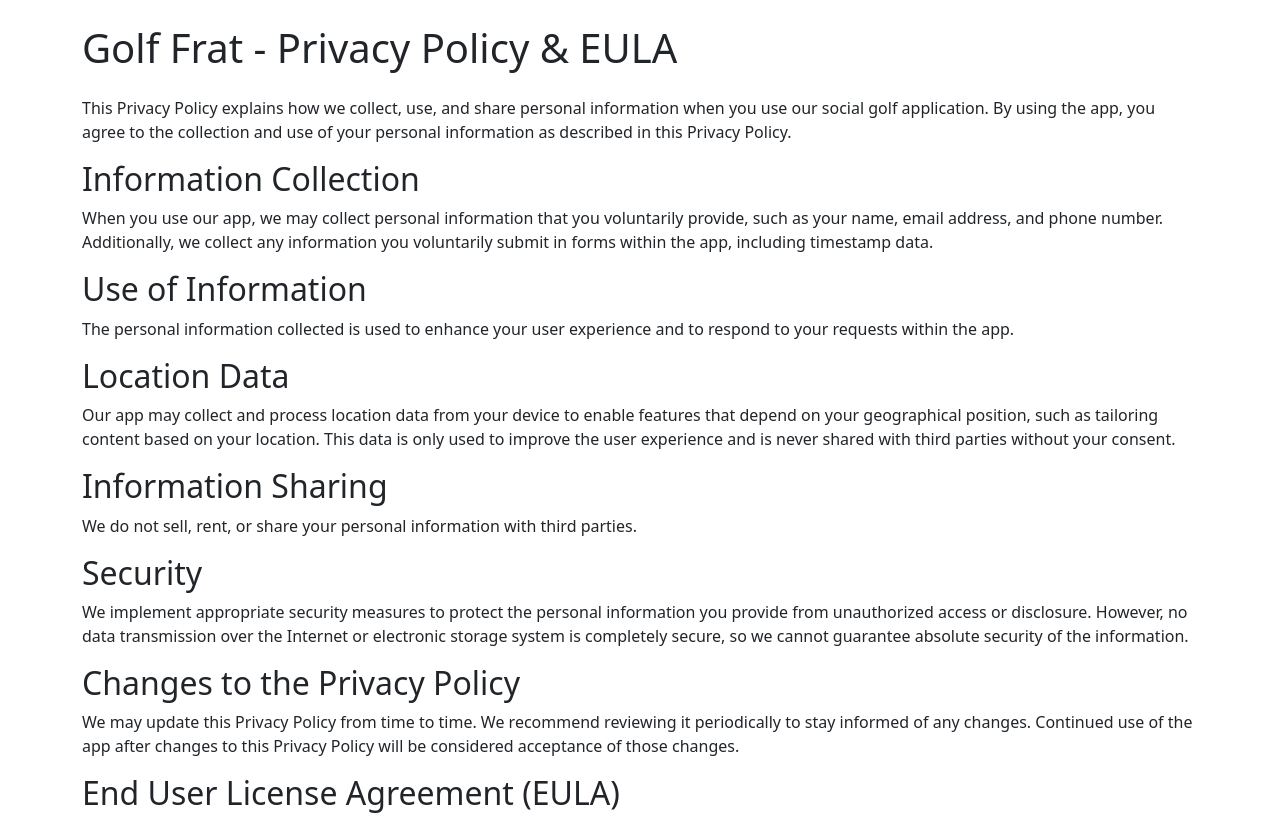
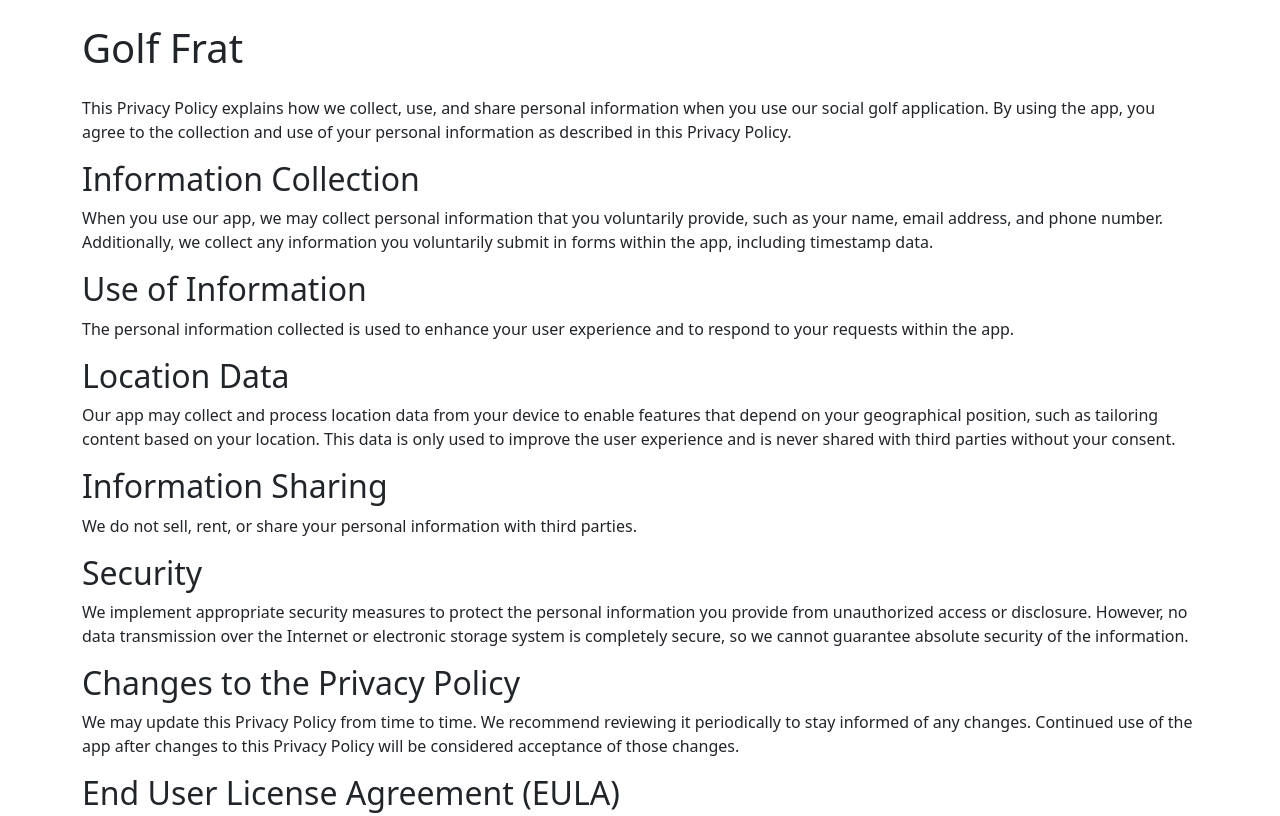
Before and after one commit to tentax-net/golf-frat-privacy-policy, a plain HTML site: page index.html in a window 1280 px wide. Shown: the top 816 px of the page. Drawn offline with nearby package versions, Linux system fonts and the light colour scheme.

Commit message:
Update index.html

```diff
--- a/index.html
+++ b/index.html
@@ -10,7 +10,7 @@
 
 <body>
     <header class="container">
-        <h1 class="mt-4 mb-4">Golf Frat - Privacy Policy & EULA</h1>
+        <h1 class="mt-4 mb-4">Golf Frat</h1>
     </header>
 
     <main class="container">
```
